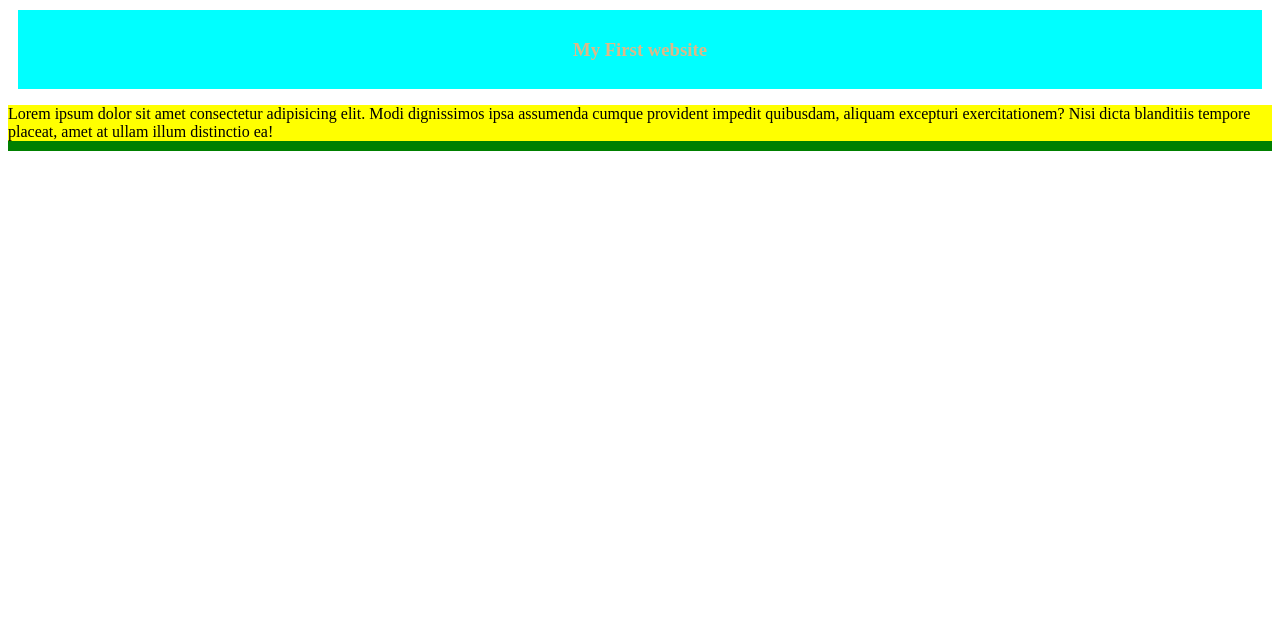
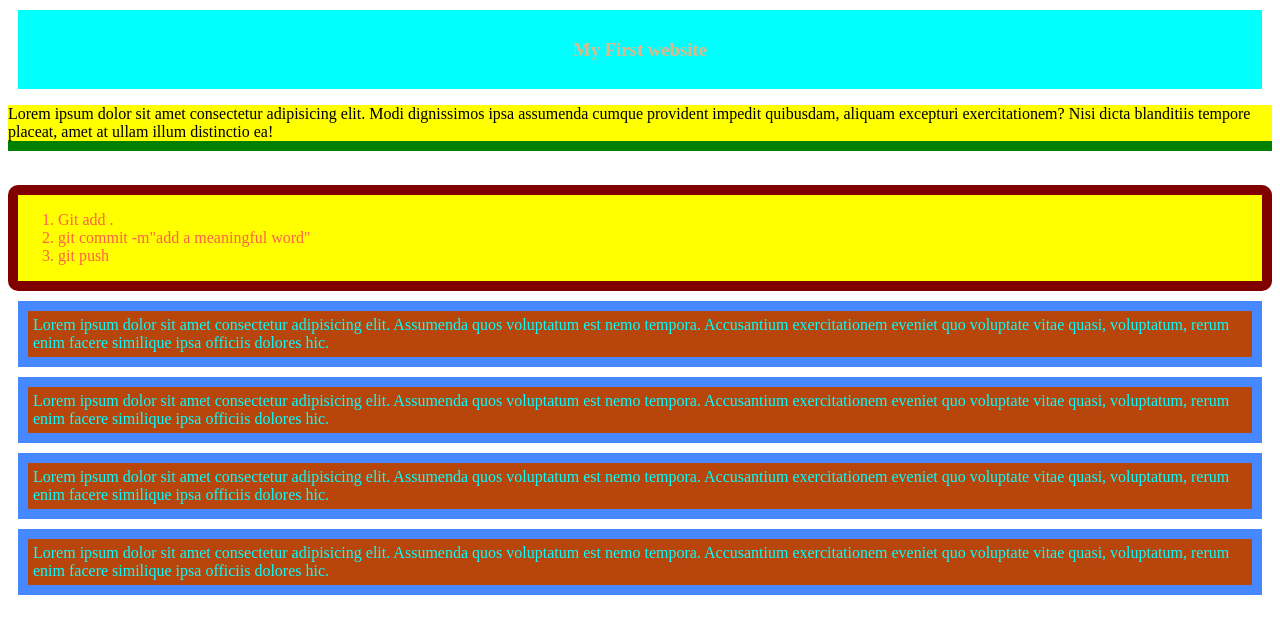
Before and after one commit to tausif-wahid3244/my-simple-website, a plain HTML site: page index.html in a window 1280 px wide. Drawn offline with Linux system fonts and the light colour scheme.

Commit message:
4 parts added

```diff
--- a/index.html
+++ b/index.html
@@ -12,6 +12,28 @@
     </div>
 
     <p id="para">Lorem ipsum dolor sit amet consectetur adipisicing elit. Modi dignissimos ipsa assumenda cumque provident impedit quibusdam, aliquam excepturi exercitationem? Nisi dicta blanditiis tempore placeat, amet at ullam illum distinctio ea!</p>
+    <br>
+
+    <div id="git">
+        <ol>
+            <li>
+                Git add .
+            </li>
+
+            <li>
+                git commit -m"add a meaningful word"
+            </li>
+
+            <li>
+                git push
+            </li>
+        </ol>
+    </div>
+
+    <p class="para2">Lorem ipsum dolor sit amet consectetur adipisicing elit. Assumenda quos voluptatum est nemo tempora. Accusantium exercitationem eveniet quo voluptate vitae quasi, voluptatum, rerum enim facere similique ipsa officiis dolores hic.</p>
+    <p class="para3" >Lorem ipsum dolor sit amet consectetur adipisicing elit. Assumenda quos voluptatum est nemo tempora. Accusantium exercitationem eveniet quo voluptate vitae quasi, voluptatum, rerum enim facere similique ipsa officiis dolores hic.</p>
+    <p class="para4">Lorem ipsum dolor sit amet consectetur adipisicing elit. Assumenda quos voluptatum est nemo tempora. Accusantium exercitationem eveniet quo voluptate vitae quasi, voluptatum, rerum enim facere similique ipsa officiis dolores hic.</p>
+    <p class="para5">Lorem ipsum dolor sit amet consectetur adipisicing elit. Assumenda quos voluptatum est nemo tempora. Accusantium exercitationem eveniet quo voluptate vitae quasi, voluptatum, rerum enim facere similique ipsa officiis dolores hic.</p>
 
 </body>
 </html>
--- a/style/style.css
+++ b/style/style.css
@@ -13,3 +13,51 @@
     box-shadow: 10px;
     border-bottom: 10px solid green;
 }
+
+#git{
+    color: tomato;
+    background-color: yellow ;
+    box-shadow: 10px;
+    border: 10px solid rgb(128, 0, 0);
+    border-radius: 10px;
+}
+
+.para2{
+    background-color: rgb(184, 69, 11);
+    margin: 10px;
+    color: aqua ;
+    box-shadow: 10pxx;
+    border: 10px solid rgb(71, 135, 255);
+    padding: 5px;
+
+}
+
+.para3{
+    background-color: rgb(184, 69, 11);
+    margin: 10px;
+    color: aqua ;
+    box-shadow: 10pxx;
+    border: 10px solid rgb(71, 135, 255);
+    padding: 5px;
+
+}
+
+.para4{
+    background-color: rgb(184, 69, 11);
+    margin: 10px;
+    color: aqua ;
+    box-shadow: 10pxx;
+    border: 10px solid rgb(71, 135, 255);
+    padding: 5px;
+
+}
+
+.para5{
+    background-color: rgb(184, 69, 11);
+    margin: 10px;
+    color: aqua ;
+    box-shadow: 10pxx;
+    border: 10px solid rgb(71, 135, 255);
+    padding: 5px;
+
+}
```
